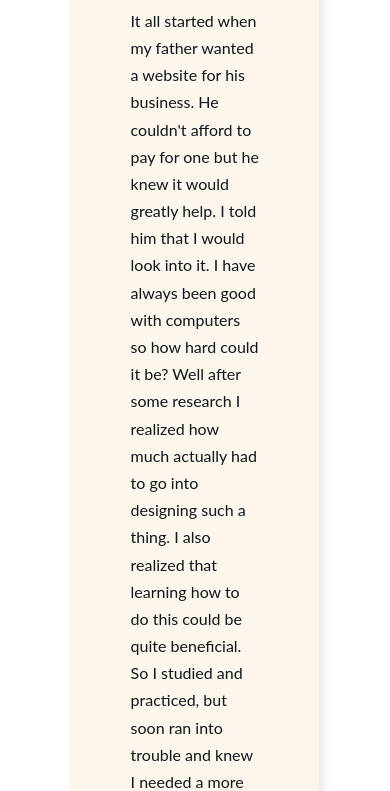
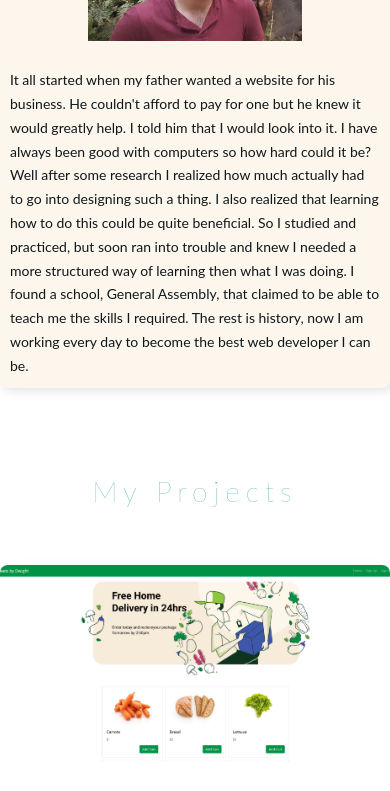
Before and after one commit to JintekiWarrior/Portfolio-Site, a website: page index.html in a window 390 px wide. Shown: the part 1209-2000 px from the top of the page. Drawn offline with Linux system fonts and the light colour scheme.

Commit message:
More mobile-responsiveness - Update projects images and content to stack at lower screen sizes. - Update story to stack at lower screen sizes. - Fix a margin bug with navbar when screen changes. - Update footer items to stack on lower screen sizes. - Update header on lower screen sizes.

```diff
--- a/index.html
+++ b/index.html
@@ -50,8 +50,8 @@
 
     <section class="projects">
       <h2 class="heading-secondary">My Projects</h2>
-      <div class="projects__row">
-        <div class="projects__row-col-1-of-3">
+      <div class="projects__container">
+        <div class="projects__individual-container">
           <div class="projects__image-container">
             <img src="img/beats-by-dwight.PNG" alt="Project 1" class="projects__image">
           </div>
@@ -64,7 +64,7 @@
             </div>
           </div>
         </div>
-        <div class="projects__row-col-1-of-3">
+        <div class="projects__individual-container">
           <div class="projects__image-container">
             <img src="img/story-time.PNG" alt="Project 2" class="projects__image">
           </div>
@@ -77,7 +77,7 @@
             </div>
           </div>
         </div>
-        <div class="projects__row-col-1-of-3">
+        <div class="projects__individual-container">
           <div class="projects__image-container">
             <img src="img/quiz-crafter.PNG" alt="Project 3" class="projects__image">
           </div>
@@ -91,7 +91,7 @@
           </div>
         </div>
 
-        <div class="projects__row-col-1-of-3">
+        <div class="projects__individual-container">
           <div class="projects__image-container">
             <img src="img/quiz-crafter.PNG" alt="Project 3" class="projects__image">
           </div>
--- a/sass/base/_base.scss
+++ b/sass/base/_base.scss
@@ -8,18 +8,6 @@
 
 html {
   font-size: 62.5%;
-
-  // @include respond(tab-land) { // width < 1240
-  //   font-size: 56.25%; // 1 rem = 9px, 9/16 = 56.25%
-  // }
-
-  // @include respond(tab-port) { // width < 920
-  //   font-size: 56.25%; // 1 rem = 9px, 9/16 = 56.25%
-  // }
-
-  @include respond(big-desktop) { // width < 1800
-    font-size: 75%; // 1 rem = 12px, 12/16 = 75%
-  }
 }
 
 body {
@@ -31,5 +19,8 @@ body {
   max-width: 1040px;
   padding: 0 40px;
   margin: 0 auto;
-  // padding: 3rem 20rem;
+
+  @include respond(phone) {
+    padding: initial;
+  }
 }
--- a/sass/base/_typography.scss
+++ b/sass/base/_typography.scss
@@ -8,6 +8,10 @@ body {
 
 p {
   font-size: 1.6rem;
+
+  @include respond(phone) {
+    font-size: 1.4rem;
+  }
 }
 
 .header-text {
@@ -31,6 +35,10 @@ p {
   &--sub {
     color: $color-black;
   }
+
+  @include respond(phone) {
+    font-size: 2.3rem;
+  }
 }
 
 .heading-secondary {
--- a/sass/layout/_footer.scss
+++ b/sass/layout/_footer.scss
@@ -6,6 +6,10 @@
         width: 50%;
         display: flex;
         justify-content: center;
+
+        @include respond(phone) {
+            flex-direction: column;
+        }
     }
 
     &__link-item {
@@ -13,6 +17,12 @@
         margin: 2rem;
         padding: 2rem;
         font-size: 2rem;
+
+        @include respond(phone) {
+            margin: 0;
+            padding: 0;
+            text-align: center;
+        }
     }
 
     &__link {
--- a/sass/layout/_navbar.scss
+++ b/sass/layout/_navbar.scss
@@ -46,6 +46,10 @@
         height: 100%;
         padding: 1rem;
 
+        @include respond(tab-port) {
+            margin-right: 0;
+        }
+
         @include respond(phone) {
             margin: 0;
         }
--- a/sass/layout/_projects.scss
+++ b/sass/layout/_projects.scss
@@ -1,20 +1,23 @@
 .projects {
     margin: 0 auto;
-    margin-bottom: 4rem;
     display: flex;
     flex-direction: column;
 
-    &__row {
+    &__container {
         display: flex;
         justify-content: center;
         flex-wrap: wrap;
+    }
 
-        &-col-1-of-3 {
-            box-shadow: 5px 5px 1.2rem $color-grey;
-            border-radius: 6px;
-            margin-bottom: 8rem;
-            border-radius: 8px;
-            display: flex;
+    &__individual-container {
+        box-shadow: 5px 5px 1.2rem $color-grey;
+        margin-bottom: 8rem;
+        border-radius: 8px;
+        display: flex;
+
+        @include respond(tab-port) {
+            flex-direction: column;
+            align-items: center;
         }
     }
 
@@ -24,6 +27,10 @@
         flex-direction: column;
         align-items: center;
         padding: 2rem;
+
+        @include respond(tab-port) {
+            width: 100%;
+        }
     }
 
     &__header {
@@ -33,15 +40,25 @@
 
     &__image-container {
         width: 50%;
+
+        @include respond(tab-port) {
+            width: 100%;
+        }
     }
 
     &__image {
         width: 100%;
         height: 100%;
         object-fit: cover;
-        // filter: brightness(70%);
-        // clip-path: polygon(0 0, 80% 0, 100% 100%, 0% 100%);
         border-radius: 8px 0 0 8px;
+
+        @include respond(tab-port) {
+            border-radius: 8px 8px 0 0;
+        }
+    }
+
+    &__summary-text {
+        margin-bottom: 2rem;
     }
 
     &__link-container {
--- a/sass/layout/_story.scss
+++ b/sass/layout/_story.scss
@@ -9,7 +9,6 @@
         display: flex;
 
         @include respond(tab-port) {
-            width: 80%;
             flex-direction: column;
             align-items: center;
         }
@@ -36,6 +35,9 @@
     }
 
     &__content.text-container {
-
+        @include respond(tab-port) {
+            width: 100%;
+            padding: 1rem;
+        }
     }
 }
```
Also changed, not shown: css/style.css.
